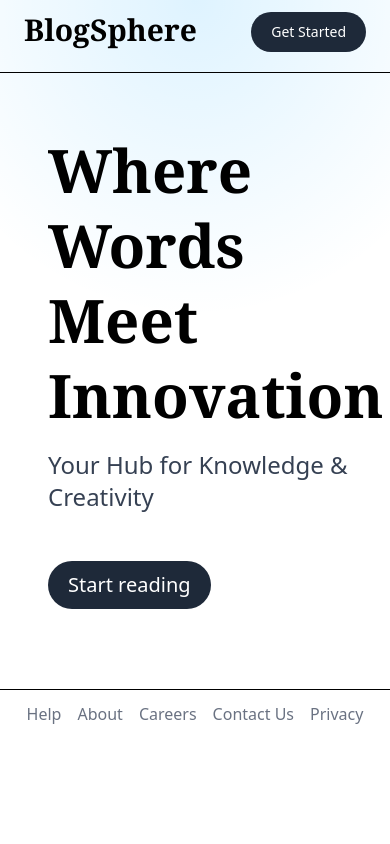
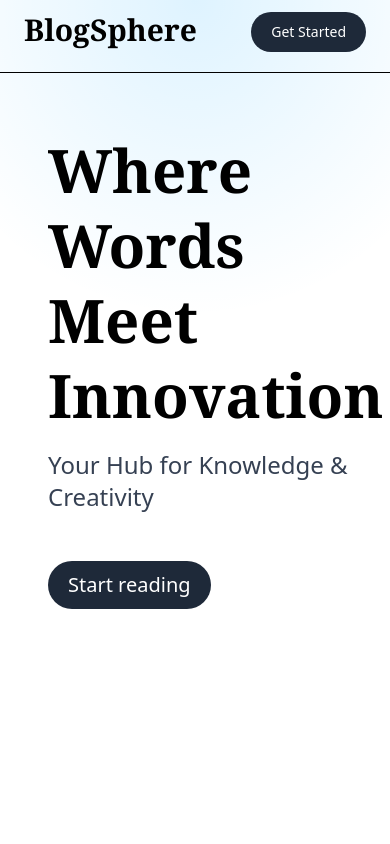
Before and after one commit to KishanTiwari96/BlogSphere, a React (Vite) app in the folder frontend/: page / in a window 390 px wide. Shown: the top 844 px of the page. Built offline with nearby package versions, Linux system fonts and the light colour scheme.

Commit message:
home border

```diff
--- a/frontend/src/components/Home.tsx
+++ b/frontend/src/components/Home.tsx
@@ -34,7 +34,7 @@ export const Home = () => {
             Your Hub for Knowledge & Creativity
         </div>
         <button onClick={Start} type="button" className="cursor-pointer text-xl text-white bg-gray-800 hover:bg-gray-900 focus:outline-none focus:ring-4 focus:ring-gray-300 font-medium rounded-full ml-12 md:ml-15 mt-12 md:mt-8 px-5 py-2.5 me-2 mb-2 dark:bg-gray-800 dark:hover:bg-gray-700 dark:focus:ring-gray-700 dark:border-gray-700">Start reading</button>
-        <div className="border-t mt-18 flex justify-center px-3 py-3">
+        <div className="border-t mt-85 md:mt-18 flex justify-center px-3 py-3">
             <div className="ml-2 mr-2 text-gray-500">Help</div>
             <div className="ml-2 mr-2 text-gray-500">About</div>
             <div className="ml-2 mr-2 text-gray-500">Careers</div>
```
